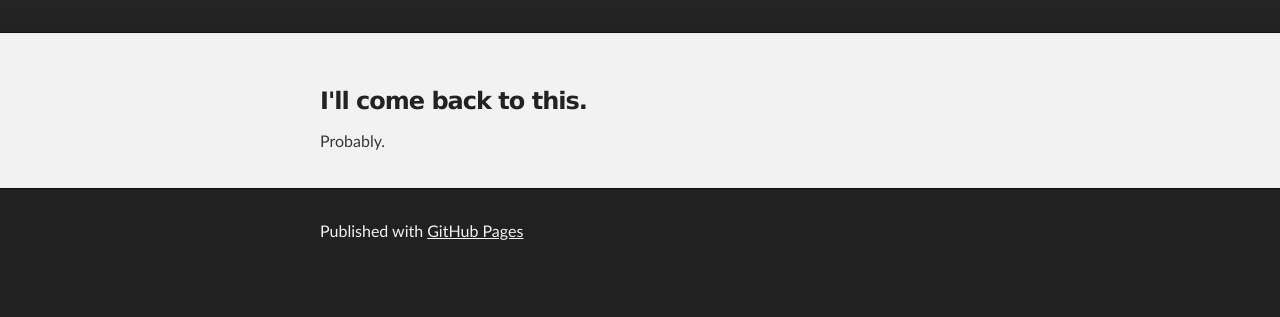
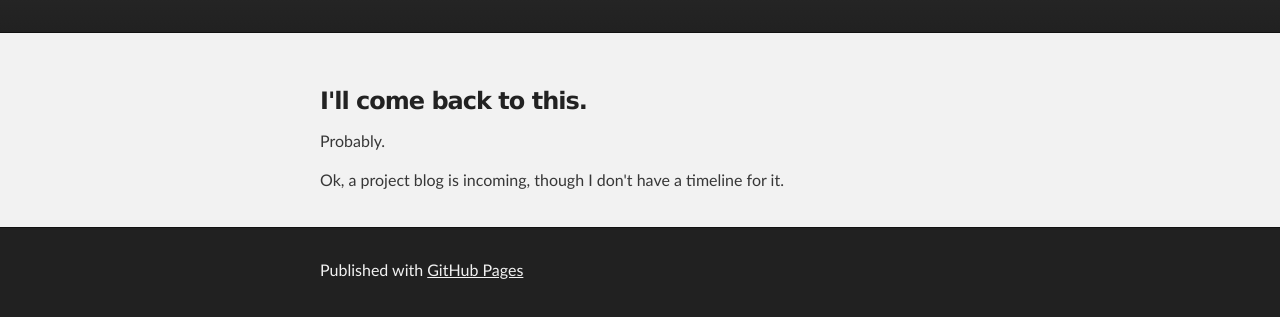
Before and after one commit to KeithTheEE/KeithTheEE.github.io, a plain HTML site: page index.html in a window 1280 px wide. Shown: the part 177-494 px from the top of the page. Drawn offline with Linux system fonts and the light colour scheme.

Commit message:
added a sentence, just a ping to make sure it works

```diff
--- a/index.html
+++ b/index.html
@@ -31,6 +31,9 @@
 <a id="ill-come-back-to-this" class="anchor" href="#ill-come-back-to-this" aria-hidden="true"><span aria-hidden="true" class="octicon octicon-link"></span></a>I'll come back to this.</h3>
 
 <p>Probably. </p>
+
+
+<p>Ok, a project blog is incoming, though I don't have a timeline for it. </p>
       </section>
     </div>
 
```
